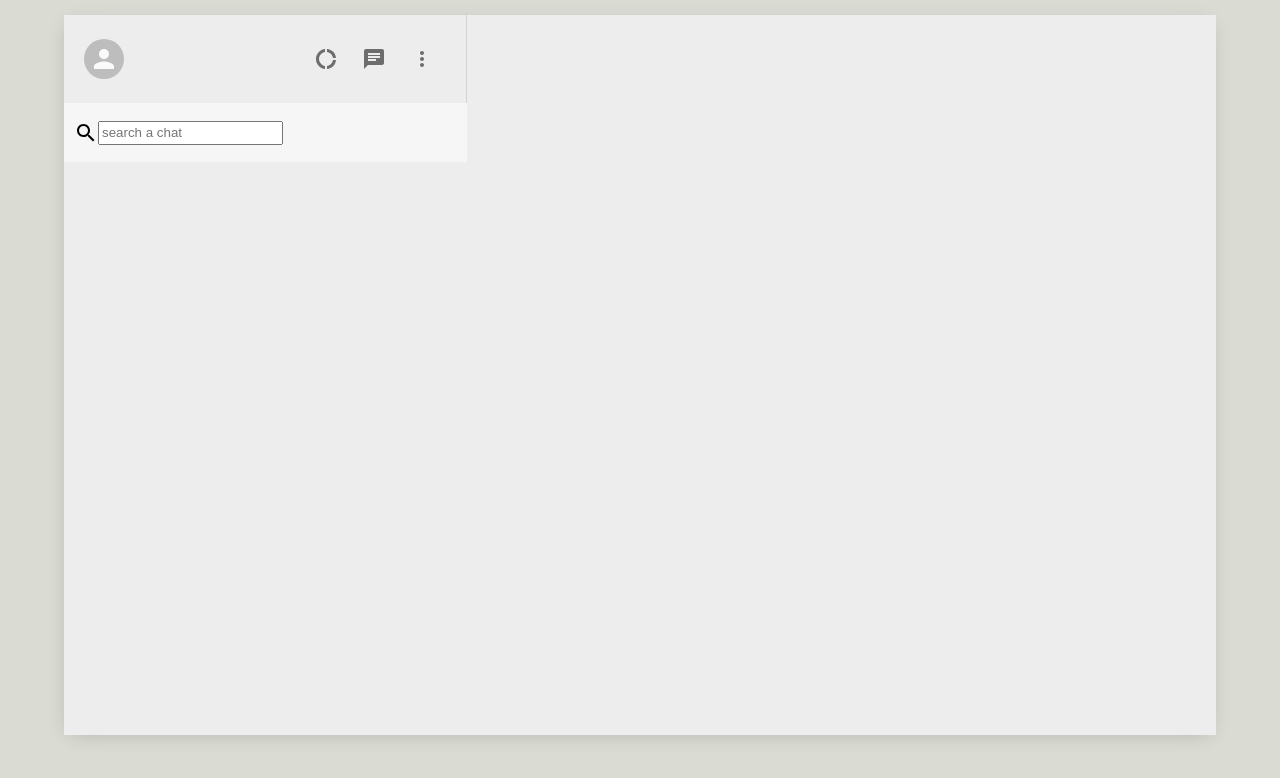
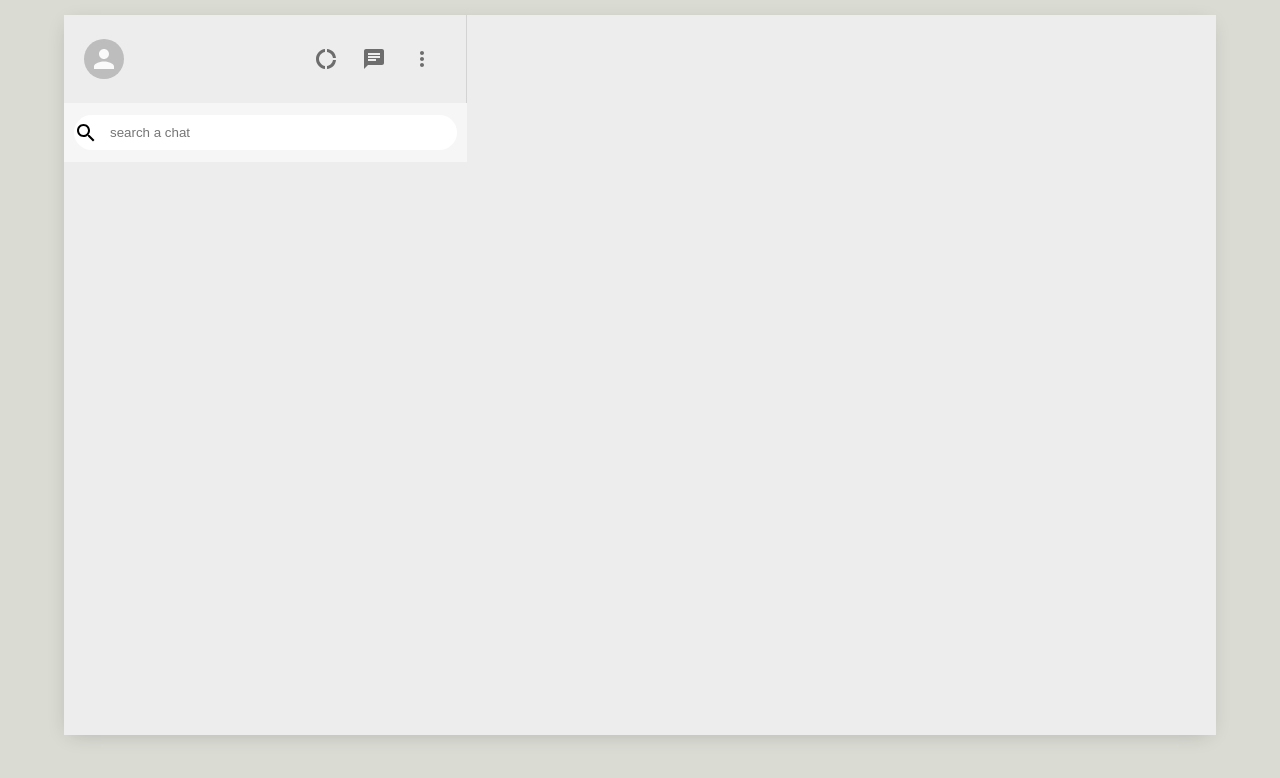
Before and after one commit to Evan-cell/whatsapp-clone, a React (Create React App) app in the folder whatsapp-clone/: page / in a window 1280 px wide. Shown: the top 778 px of the page. Built offline with nearby package versions, Linux system fonts and the light colour scheme.

Commit message:
input-field

```diff
--- a/whatsapp-clone/src/Sidebar.css
+++ b/whatsapp-clone/src/Sidebar.css
@@ -28,5 +28,13 @@
 }
 .sidebar__searchContainer{
     display: flex;
-
+    align-items: center;
+    border-radius: 20px;
+    height: 35px;
+    width: 100%;
+    background-color: white;
 }
+.sidebar__searchContainer > input{
+    border: none;
+    margin-left: 10px;
+}
```
